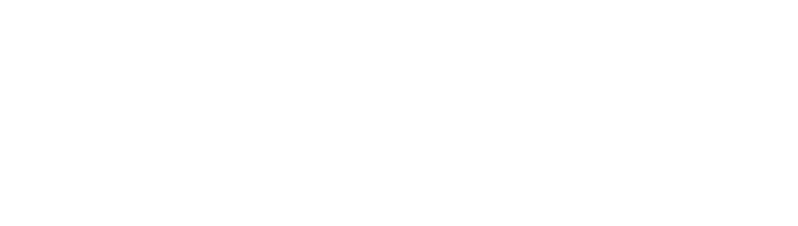
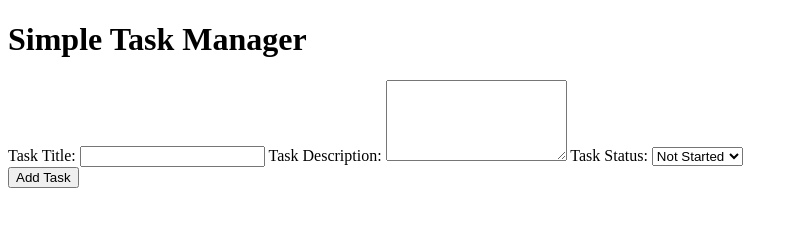
Before and after one commit to uniADunn/task_manager_build, a plain HTML site: page index.html in a window 1280 px wide. Shown: the whole page, without its empty margins (0-798 px from the left). Drawn offline with Linux system fonts and the light colour scheme.

Commit message:
Add task form structure and input fields to index.html

```diff
--- a/index.html
+++ b/index.html
@@ -6,10 +6,39 @@
     <meta name="description" content="A task manager applicatoion built using JavaScript, HTML, and CSS. It allows users to create, manage, and delete tasks.">
     <meta name="author" content="Ashley Dunn">
     <link rel="stylesheet" href="Styles/styles.css">
+    <script src="Scripts/task.js" defer></script>
+    <script src="Scripts/data.js" defer></script>
+    <script src="Scripts/event.js" defer></script>
     <title>Simple Task Manager</title>
 </head>
 <body>
+    <header>
+        <h1 id="appTitle">Simple Task Manager</h1>
+    </header>
+    <article id="form-layout">
+        <form id="taskForm" method="POST">
 
+            <div id="form-input">
+                <label for="title">Task Title:</label>
+                <input type="text" id="title" name="title" required>
+
+                <label for="description">Task Description:</label>
+                <textarea rows="5" id="description" name="description" required></textarea>
+
+                <label for="status">Task Status:</label>
+                    <select id="status" name="status" required>
+                        <option value="Not Started">Not Started</option>
+                        <option value="In Progress">In Progress</option>
+                        <option value="Completed">Completed</option>
+                    </select>
+            </div>
+
+            <div id="form-actions">
+                <button type="submit" id="submitBtn">Add Task</button>
+            </div>
+
+        </form>
+    </article>
 
 </body>
 </html>
```
